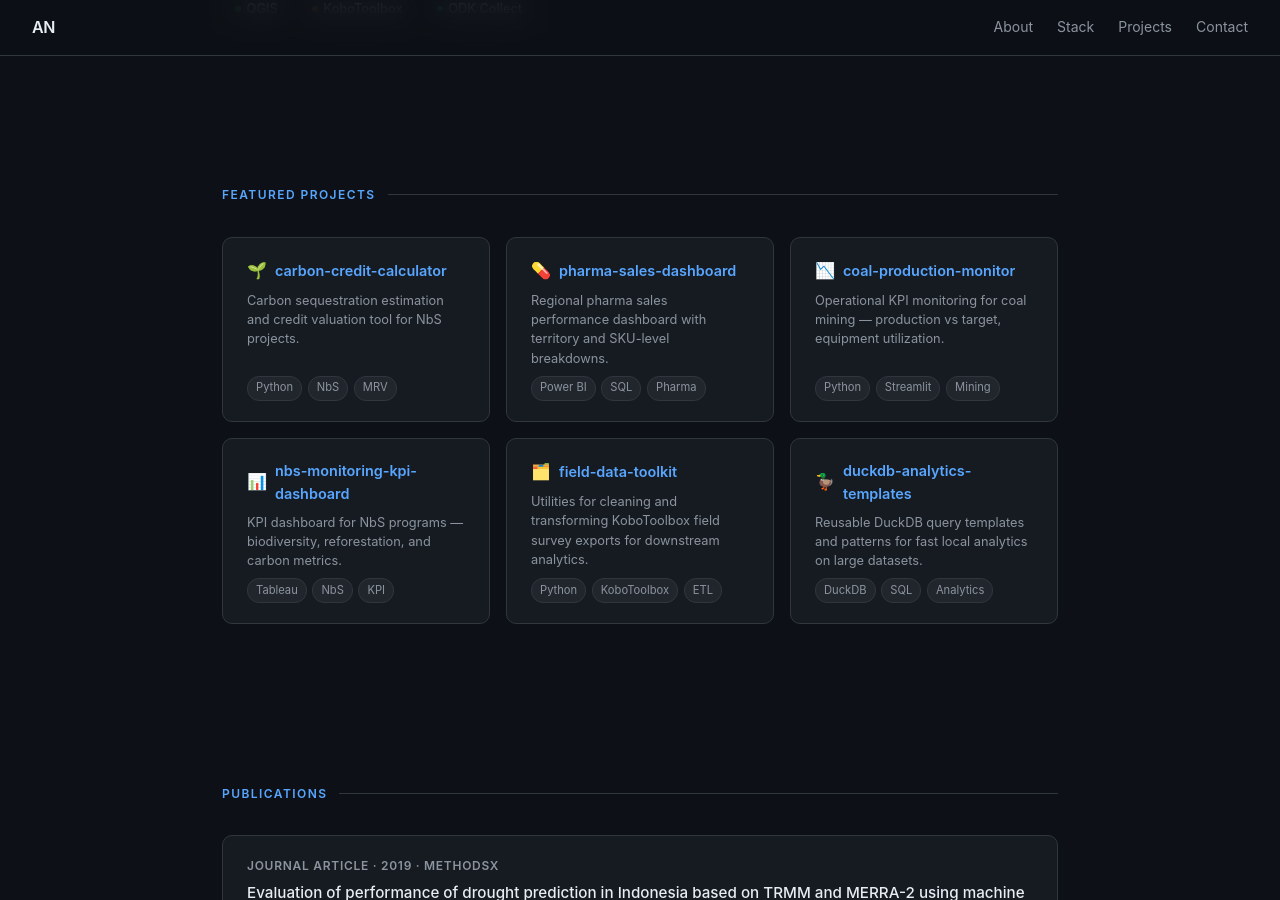
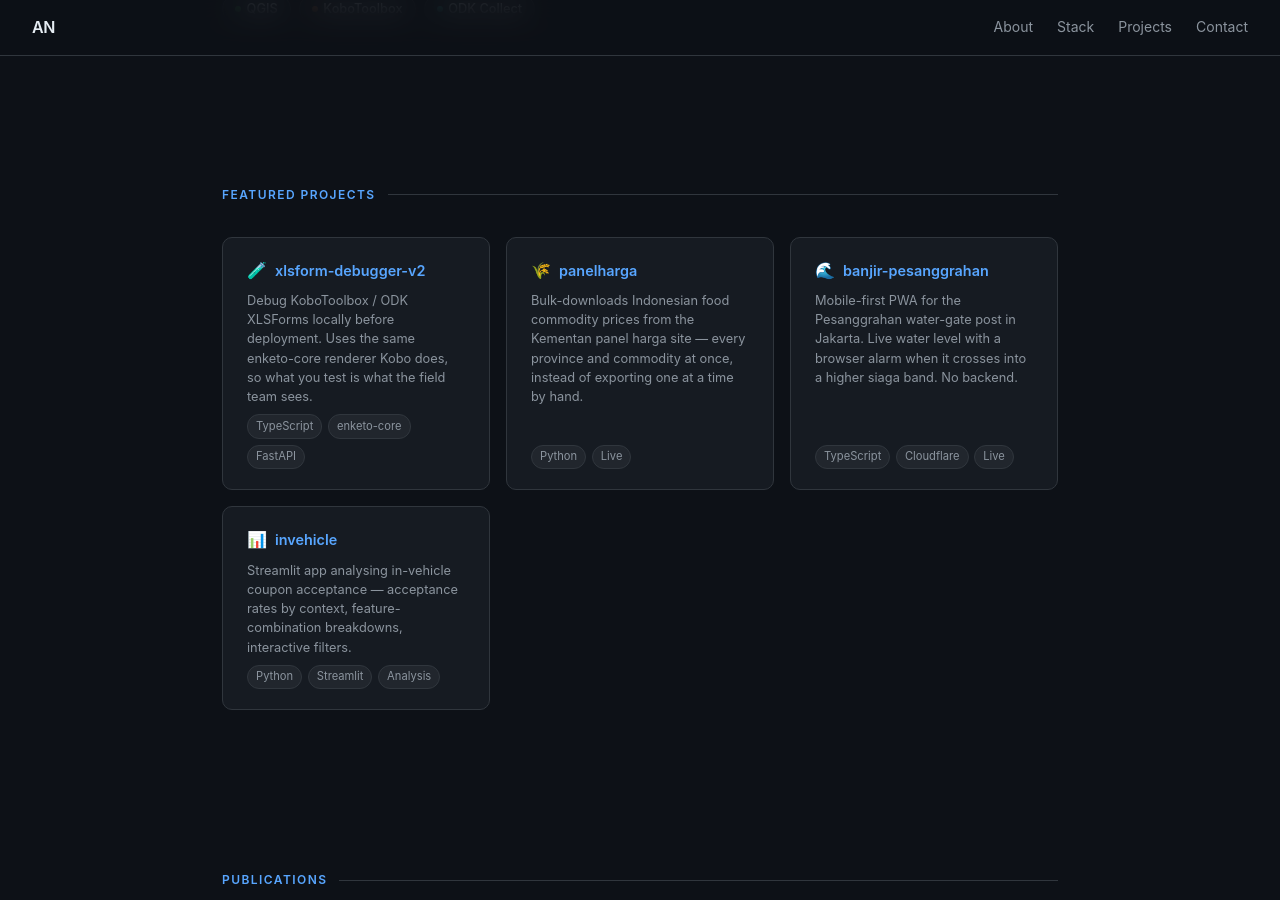
Before and after one commit to achmadnaufal/achmadnaufal.github.io, a Jekyll site: the page index.html, which Jekyll copies as it is, in a window 1280 px wide and 900 px high, scrolled down 2169 px. Built offline with Jekyll 4.4.1, drawn with Linux system fonts in a browser that asks for light colours.

Commit message:
docs: replace featured projects with real work
The six cards pointed at generated repos that are being removed.
Replaced with xlsform-debugger-v2, panelharga, banjir, and invehicle.

```diff
--- a/index.html
+++ b/index.html
@@ -159,35 +159,25 @@
   <section id="projects">
     <div class="section-heading fade-in">Featured Projects</div>
     <div class="projects-grid">
-      <a class="project-card fade-in" href="https://github.com/achmadnaufal/carbon-credit-calculator" target="_blank" rel="noopener">
-        <div class="project-header"><span>🌱</span><span class="project-name">carbon-credit-calculator</span></div>
-        <p class="project-desc">Carbon sequestration estimation and credit valuation tool for NbS projects.</p>
-        <div class="project-tags"><span class="project-tag">Python</span><span class="project-tag">NbS</span><span class="project-tag">MRV</span></div>
+      <a class="project-card fade-in" href="https://github.com/achmadnaufal/xlsform-debugger-v2" target="_blank" rel="noopener">
+        <div class="project-header"><span>🧪</span><span class="project-name">xlsform-debugger-v2</span></div>
+        <p class="project-desc">Debug KoboToolbox / ODK XLSForms locally before deployment. Uses the same enketo-core renderer Kobo does, so what you test is what the field team sees.</p>
+        <div class="project-tags"><span class="project-tag">TypeScript</span><span class="project-tag">enketo-core</span><span class="project-tag">FastAPI</span></div>
       </a>
-      <a class="project-card fade-in" href="https://github.com/achmadnaufal/pharma-sales-dashboard" target="_blank" rel="noopener">
-        <div class="project-header"><span>💊</span><span class="project-name">pharma-sales-dashboard</span></div>
-        <p class="project-desc">Regional pharma sales performance dashboard with territory and SKU-level breakdowns.</p>
-        <div class="project-tags"><span class="project-tag">Power BI</span><span class="project-tag">SQL</span><span class="project-tag">Pharma</span></div>
+      <a class="project-card fade-in" href="https://panelharga.achmadnaufal.com" target="_blank" rel="noopener">
+        <div class="project-header"><span>🌾</span><span class="project-name">panelharga</span></div>
+        <p class="project-desc">Bulk-downloads Indonesian food commodity prices from the Kementan panel harga site — every province and commodity at once, instead of exporting one at a time by hand.</p>
+        <div class="project-tags"><span class="project-tag">Python</span><span class="project-tag">Live</span></div>
       </a>
-      <a class="project-card fade-in" href="https://github.com/achmadnaufal/coal-production-monitor" target="_blank" rel="noopener">
-        <div class="project-header"><span>📉</span><span class="project-name">coal-production-monitor</span></div>
-        <p class="project-desc">Operational KPI monitoring for coal mining — production vs target, equipment utilization.</p>
-        <div class="project-tags"><span class="project-tag">Python</span><span class="project-tag">Streamlit</span><span class="project-tag">Mining</span></div>
+      <a class="project-card fade-in" href="https://banjir.achmadnaufal.com" target="_blank" rel="noopener">
+        <div class="project-header"><span>🌊</span><span class="project-name">banjir-pesanggrahan</span></div>
+        <p class="project-desc">Mobile-first PWA for the Pesanggrahan water-gate post in Jakarta. Live water level with a browser alarm when it crosses into a higher siaga band. No backend.</p>
+        <div class="project-tags"><span class="project-tag">TypeScript</span><span class="project-tag">Cloudflare</span><span class="project-tag">Live</span></div>
       </a>
-      <a class="project-card fade-in" href="https://github.com/achmadnaufal/nbs-monitoring-kpi-dashboard" target="_blank" rel="noopener">
-        <div class="project-header"><span>📊</span><span class="project-name">nbs-monitoring-kpi-dashboard</span></div>
-        <p class="project-desc">KPI dashboard for NbS programs — biodiversity, reforestation, and carbon metrics.</p>
-        <div class="project-tags"><span class="project-tag">Tableau</span><span class="project-tag">NbS</span><span class="project-tag">KPI</span></div>
-      </a>
-      <a class="project-card fade-in" href="https://github.com/achmadnaufal/field-data-toolkit" target="_blank" rel="noopener">
-        <div class="project-header"><span>🗂️</span><span class="project-name">field-data-toolkit</span></div>
-        <p class="project-desc">Utilities for cleaning and transforming KoboToolbox field survey exports for downstream analytics.</p>
-        <div class="project-tags"><span class="project-tag">Python</span><span class="project-tag">KoboToolbox</span><span class="project-tag">ETL</span></div>
-      </a>
-      <a class="project-card fade-in" href="https://github.com/achmadnaufal/duckdb-analytics-templates" target="_blank" rel="noopener">
-        <div class="project-header"><span>🦆</span><span class="project-name">duckdb-analytics-templates</span></div>
-        <p class="project-desc">Reusable DuckDB query templates and patterns for fast local analytics on large datasets.</p>
-        <div class="project-tags"><span class="project-tag">DuckDB</span><span class="project-tag">SQL</span><span class="project-tag">Analytics</span></div>
+      <a class="project-card fade-in" href="https://github.com/achmadnaufal/invehicle" target="_blank" rel="noopener">
+        <div class="project-header"><span>📊</span><span class="project-name">invehicle</span></div>
+        <p class="project-desc">Streamlit app analysing in-vehicle coupon acceptance — acceptance rates by context, feature-combination breakdowns, interactive filters.</p>
+        <div class="project-tags"><span class="project-tag">Python</span><span class="project-tag">Streamlit</span><span class="project-tag">Analysis</span></div>
       </a>
     </div>
   </section>
```
